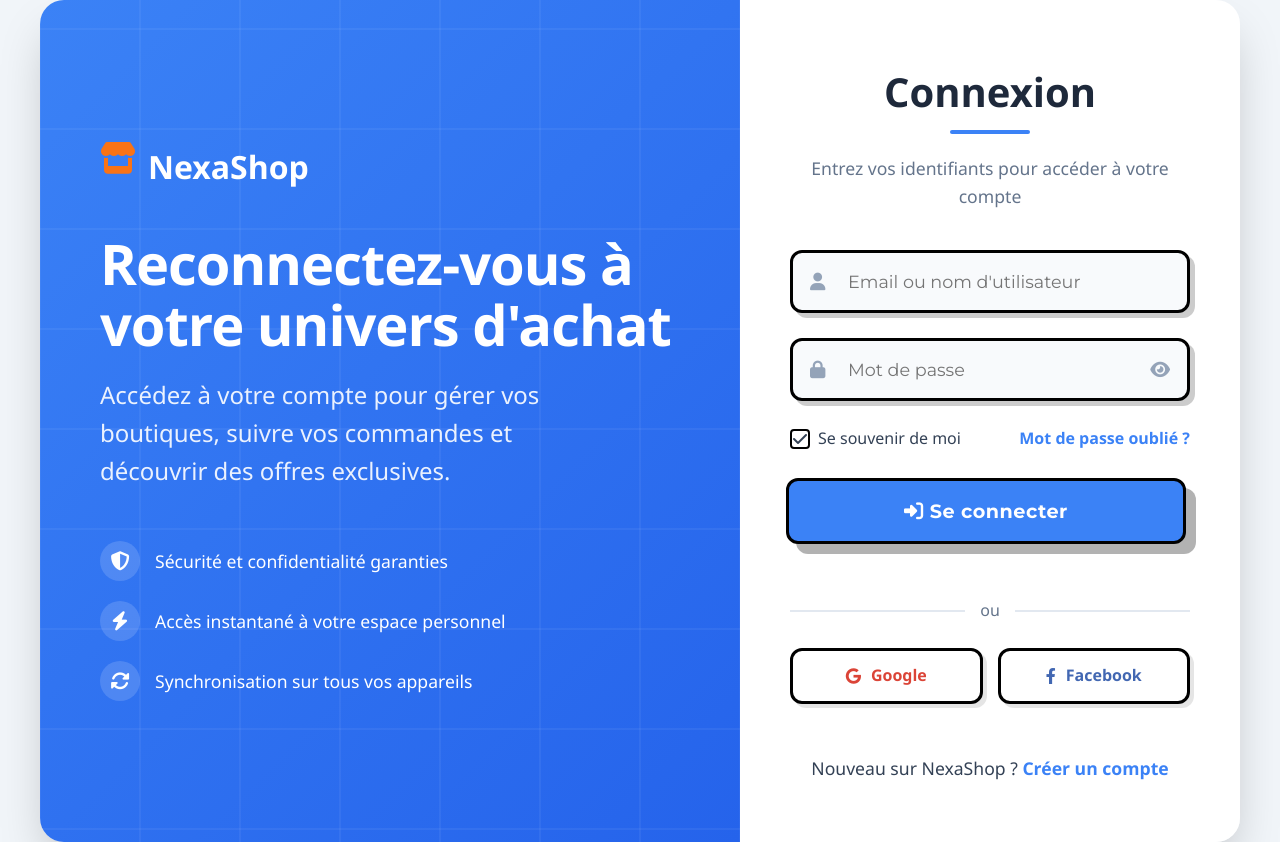
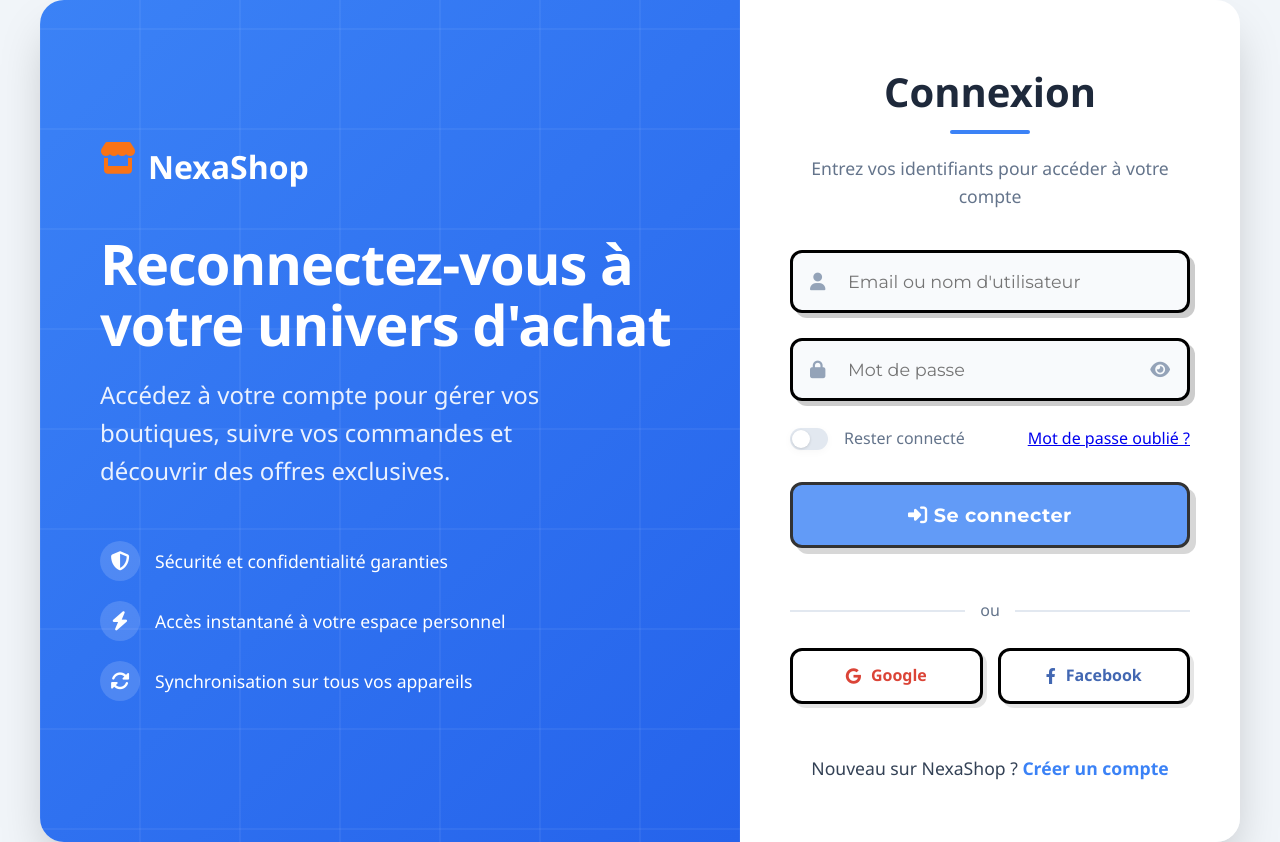
Before and after one commit to NexaCorpTech/NexaShopify, a Vue app in the folder WebFront/: page /login in a window 1280 px wide. Built offline with nearby package versions, Linux system fonts and the light colour scheme.

Commit message:
feat(auth): features Cookies and Interceptors

```diff
--- a/WebFront/package.json
+++ b/WebFront/package.json
@@ -18,6 +18,7 @@
     "@primeuix/themes": "^1.1.1",
     "axios": "^1.8.4",
     "bootstrap": "^5.3.5",
+    "js-cookie": "^3.0.5",
     "pinia": "^3.0.3",
     "primevue": "^4.3.4",
     "vue": "^3.4.21",
--- /dev/null
+++ b/WebFront/src/axios.js
@@ -0,0 +1,16 @@
+import axios from 'axios'
+import Cookies from 'js-cookie'
+
+const api = axios.create({
+    baseURL: '/api',
+})
+
+api.interceptors.request.use(config => {
+    const token = Cookies.get('token')
+    if (token) {
+        config.headers['Authorization'] = `Bearer ${token}`
+    }
+    return config
+}, error => Promise.reject(error))
+
+export default api
--- a/WebFront/src/stores/auth.js
+++ b/WebFront/src/stores/auth.js
@@ -1,10 +1,11 @@
 import { defineStore } from 'pinia'
-import axios from 'axios'
+import Cookies from 'js-cookie'
+import api from '@/axios'  // <-- Utilise l'instance avec interceptor
 
 export const useAuthStore = defineStore('auth', {
     state: () => ({
-        token: localStorage.getItem('token') || sessionStorage.getItem('token') || null,
-        isLoggedIn: !!(localStorage.getItem('token') || sessionStorage.getItem('token')),
+        token: Cookies.get('token') || null,
+        isLoggedIn: !!Cookies.get('token'),
         loading: false,
         errors: null,
     }),
@@ -13,7 +14,7 @@
             this.loading = true
             this.errors = null
             try {
-                const { data } = await axios.post('/api/authentication/login', {
+                const { data } = await api.post('/authentication/login', {
                     username,
                     password,
                     rememberMe,
@@ -22,14 +23,12 @@
                 if (res.Success && res.ResponseBody) {
                     this.token = res.ResponseBody
                     this.isLoggedIn = true
+                    // La durée dépend du rememberMe (ex: 30 jours ou session)
                     if (rememberMe) {
-                        localStorage.setItem('token', res.ResponseBody)
-                        sessionStorage.removeItem('token')
+                        Cookies.set('token', res.ResponseBody, { expires: 30, secure: true, sameSite: 'strict' })
                     } else {
-                        sessionStorage.setItem('token', res.ResponseBody)
-                        localStorage.removeItem('token')
+                        Cookies.set('token', res.ResponseBody)
                     }
-                    axios.defaults.headers.common['Authorization'] = `Bearer ${res.ResponseBody}`
                     return true
                 } else if (res.Errors) {
                     this.errors = res.Errors
@@ -51,16 +50,13 @@
         logout() {
             this.token = null
             this.isLoggedIn = false
-            localStorage.removeItem('token')
-            sessionStorage.removeItem('token')
-            delete axios.defaults.headers.common['Authorization']
+            Cookies.remove('token')
         },
         initialize() {
-            const stored = localStorage.getItem('token') || sessionStorage.getItem('token')
+            const stored = Cookies.get('token')
             if (stored) {
                 this.token = stored
                 this.isLoggedIn = true
-                axios.defaults.headers.common['Authorization'] = `Bearer ${stored}`
             }
         }
     }
--- a/WebFront/src/views/LoginView.vue
+++ b/WebFront/src/views/LoginView.vue
@@ -60,11 +60,12 @@
       </div>
 
       <div class="form-options">
-        <div class="remember-me" @click="toggleRemember">
-          <div class="remember-checkbox" :class="{ checked: rememberMe }">
-            <i class="fas fa-check"></i>
-          </div>
-          <span>Se souvenir de moi</span>
+        <div class="remember-switch">
+          <label class="switch">
+            <input type="checkbox" v-model="rememberMe" />
+            <span class="slider"></span>
+          </label>
+          <span class="remember-label">Rester connecté</span>
         </div>
         <a href="#" class="forgot-password">Mot de passe oublié ?</a>
       </div>
@@ -79,7 +80,7 @@
       <button
           class="login-button"
           @click="login"
-          :disabled="isLoggingIn"
+          :disabled="isLoggingIn || !credentials.email || !credentials.password || auth.isLoggedIn"
       >
         <i :class="isLoggingIn ? 'fas fa-spinner fa-spin' : 'fas fa-sign-in-alt'"></i>
         {{ loginButtonText }}
@@ -394,55 +395,53 @@
   animation-delay: 0.1s;
 }
 
-.remember-me {
+/* Switch toggle "Rester connecté" */
+.remember-switch {
   display: flex;
   align-items: center;
-  gap: 8px;
+  gap: 12px;
   cursor: pointer;
+  user-select: none;
 }
-
-.remember-checkbox {
-  width: 20px;
-  height: 20px;
-  border: 2px solid #000;
-  border-radius: 4px;
-  display: flex;
-  align-items: center;
-  justify-content: center;
-  transition: all 0.2s;
+.switch {
+  position: relative;
+  display: inline-block;
+  width: 38px;
+  height: 22px;
+  vertical-align: middle;
 }
-
-.remember-checkbox.checked {
+.switch input { display: none; }
+.slider {
+  position: absolute;
+  cursor: pointer;
+  top: 0; left: 0;
+  right: 0; bottom: 0;
+  background: #e2e8f0;
+  border-radius: 16px;
+  transition: .2s;
+  box-shadow: 0 2px 8px 0 rgba(0,0,0,0.03);
+}
+.slider:before {
+  position: absolute;
+  content: "";
+  height: 18px; width: 18px;
+  left: 2px; bottom: 2px;
+  background: #fff;
+  border-radius: 50%;
+  box-shadow: 0 1px 3px rgba(0,0,0,0.14);
+  transition: .2s;
+}
+input:checked + .slider {
   background: var(--primary);
-  border-color: var(--primary);
 }
-
-.remember-checkbox.checked i {
-  color: white;
-  font-size: 0.8rem;
+input:checked + .slider:before {
+  transform: translateX(16px);
 }
-
-.forgot-password {
-  color: var(--primary);
-  font-weight: 600;
-  text-decoration: none;
-  transition: all 0.2s;
-  position: relative;
-}
-
-.forgot-password::after {
-  content: '';
-  position: absolute;
-  bottom: -2px;
-  left: 0;
-  width: 0;
-  height: 2px;
-  background: var(--primary);
-  transition: width 0.3s;
-}
-
-.forgot-password:hover::after {
-  width: 100%;
+.remember-label {
+  margin-left: 4px;
+  color: #64748b;
+  font-size: 1rem;
+  font-weight: 500;
 }
 
 .login-button {
```
Also changed, not shown: WebFront/src/services/apiService.js (deleted, +0 -55 lines), 1 other file (tests, documents, lock files or other folders).
